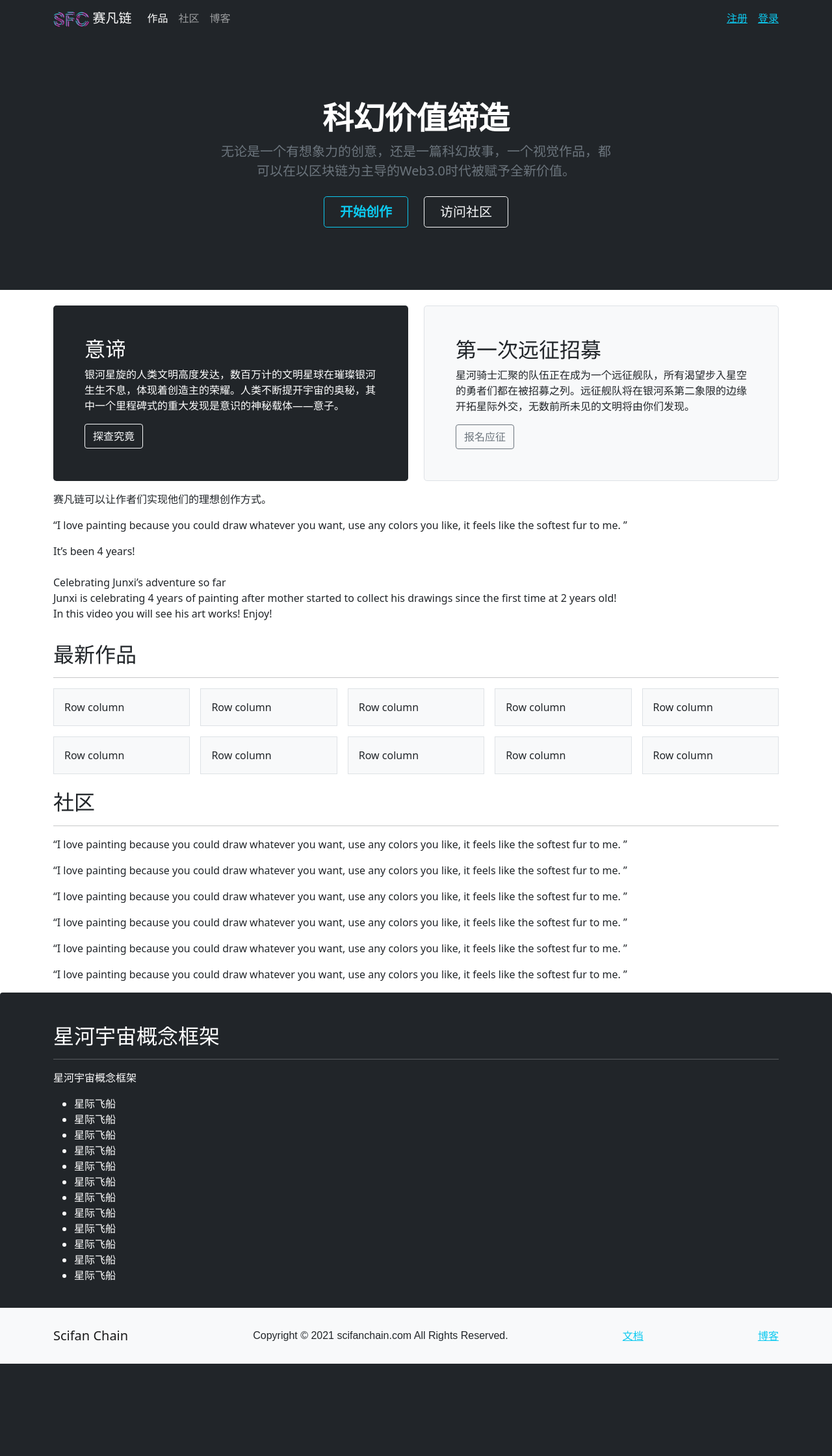
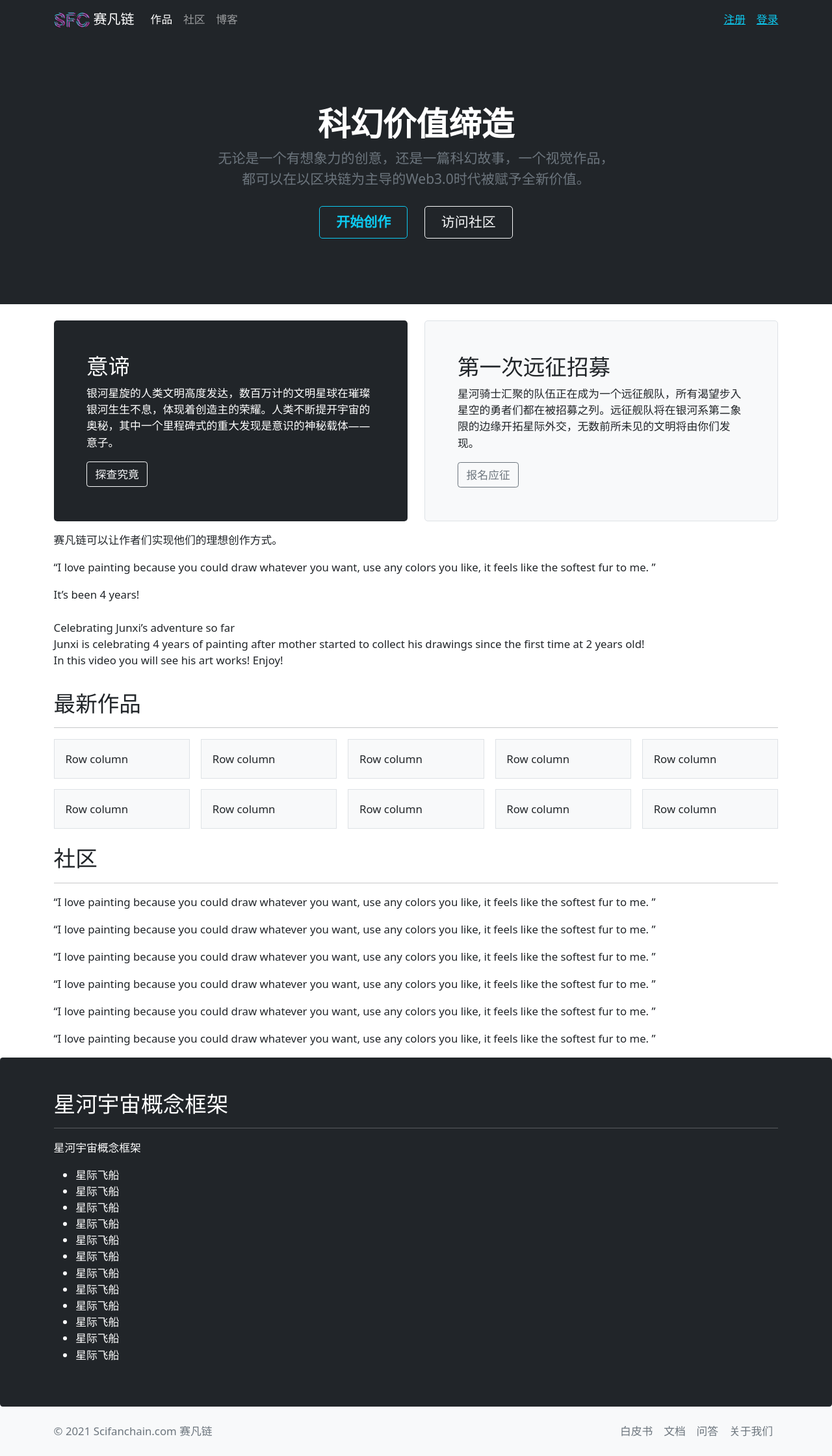
Before and after one commit to scifanchain/web-service, a Django app: page / in a window 1280 px wide. Shown: the whole page at 65% size. Before the commit the page ends 2098 px from the top, so only its background shows below. Run offline with Django 3.2, Linux system fonts and the light colour scheme; some libraries are stand-ins or nearby versions.

Commit message:
add blogs

```diff
--- a/src/blogs/admin.py
+++ b/src/blogs/admin.py
@@ -8,7 +8,7 @@ from taggit.managers import TaggableManager
 
 @admin.register(Category)
 class CategoryAdmin(admin.ModelAdmin):
-    list_display = ('name', 'status', 'created_time')
+    list_display = ('name', 'status', 'created')
     fields = ('name', 'status')
 
     def save_model(self, request, obj, form, change):
@@ -19,7 +19,7 @@ class CategoryAdmin(admin.ModelAdmin):
 @admin.register(Post)
 class PostAdmin(admin.ModelAdmin):
     form = PostAdminForm
-    list_display = ('title', 'category', 'owner', 'status', 'created_time', 'operator', 'tag_list')
+    list_display = ('title', 'category', 'owner', 'status', 'created', 'operator', 'tag_list')
     list_display_links = []
     search_fields = ['title', 'category__name']
     actions_on_top = True
@@ -60,4 +60,4 @@ class PostAdmin(admin.ModelAdmin):
 
 @admin.register(Comment)
 class CommentAdmin(admin.ModelAdmin):
-    list_display = ('target', 'content', 'created_time')
+    list_display = ('target', 'content', 'created')
--- a/src/blogs/views.py
+++ b/src/blogs/views.py
@@ -65,8 +65,9 @@ class PostDetailView(CommonViewMixin, DetailView):
 
     def get_context_data(self, **kwargs):
         context = super().get_context_data(**kwargs)
+        post_id = self.kwargs.get('post_id')
         context["comment_form"] = CommentForm
-        context['comment_list'] = Comment.objects.all()
+        context['comment_list'] = Comment.get_by_post(post_id)
         return context
 
     def get_object(self):
--- a/src/static/css/style.css
+++ b/src/static/css/style.css
@@ -29,11 +29,11 @@ a.navbar-brand {
 /* Sticky footer styles
 -------------------------------------------------- */
 html {
-  font-size: 14px;
+  font-size: 1rem;
 }
 @media (min-width: 768px) {
   html {
-    font-size: 16px;
+    font-size: 1.05rem;
   }
 }
 
@@ -59,15 +59,3 @@ html {
   position: relative;
   min-height: 100%;
 }
-
-body {
-  /* Margin bottom by footer height */
-  margin-bottom: 60px;
-}
-.footer {
-  position: absolute;
-  bottom: 0;
-  width: 100%;
-  white-space: nowrap;
-  line-height: 60px; /* Vertically center the text there */
-}
--- a/src/templates/layout.html
+++ b/src/templates/layout.html
@@ -93,14 +93,21 @@
   {% endblock content %}
 </main>
 
-<nav class="footer navbar navbar-light bg-light">
+<div class="container-fluid bg-light">
   <div class="container">
-    <a class="navbar-brand" href="#">Scifan Chain</a>
-    <span style="font-family:arial;">Copyright &copy; 2021 scifanchain.com All Rights Reserved.</span>
-    <a href="https://docs.scifanchain.com" target="_blank">文档</a>
-    <a href="https://blogs.scifanchain.com" target="_blank">博客</a>
+    <footer class="d-flex flex-wrap justify-content-between align-items-center py-3">
+      <p class="col-md-6 mb-0 text-muted">&copy; 2021 Scifanchain.com 赛凡链</p>
+
+
+      <ul class="nav col-md-6 justify-content-end">
+        <li class="nav-item"><a href="#" class="nav-link px-2 text-muted">白皮书</a></li>
+        <li class="nav-item"><a href="#" class="nav-link px-2 text-muted">文档</a></li>
+        <li class="nav-item"><a href="#" class="nav-link px-2 text-muted">问答</a></li>
+        <li class="nav-item"><a href="#" class="nav-link px-2 text-muted">关于我们</a></li>
+      </ul>
+    </footer>
   </div>
-</nav>
+</div>
 
 <script src="https://cdn.jsdelivr.net/npm/bootstrap@5.1.0/dist/js/bootstrap.bundle.min.js"
         integrity="sha384-U1DAWAznBHeqEIlVSCgzq+c9gqGAJn5c/t99JyeKa9xxaYpSvHU5awsuZVVFIhvj"
```
Also changed, not shown: src/blogs/models.py (+16 -5 lines), src/blogs/templates/base_blogs.html (+5 -5 lines), src/blogs/templates/blogs/detail.html (+32 -27 lines), src/blogs/templates/blogs/list.html (+6 -8 lines), src/blogs/migrations/0004_auto_20210824_2252.py (added), src/blogs/migrations/0005_auto_20210824_2255.py (added).
